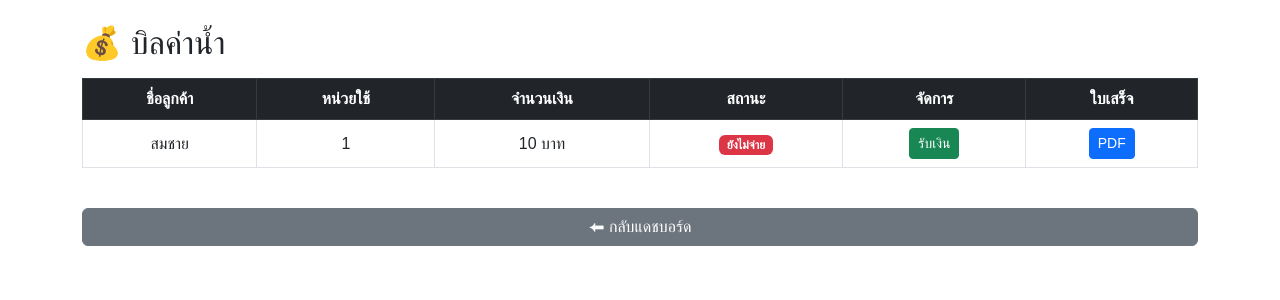
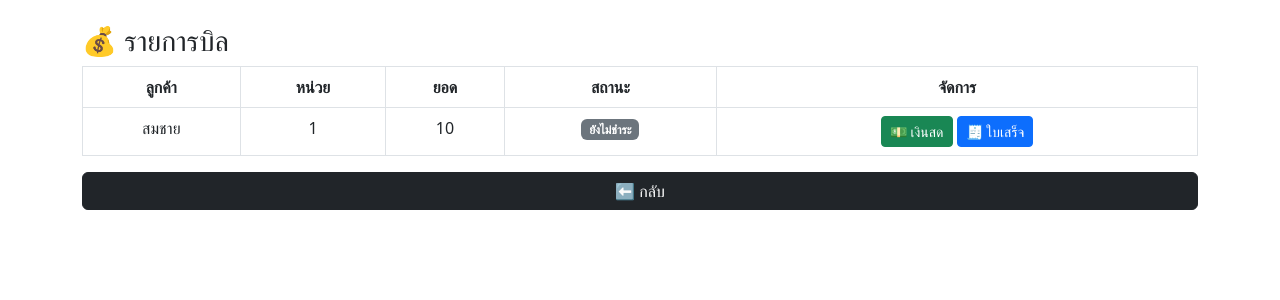
Before and after one commit to poplaga2019-max/water-billing, a PHP site: page /bills.php in a window 1280 px wide. Shown: the top 300 px of the page. Run offline with PHP 8.4, Linux system fonts and the light colour scheme; a user stored in the database is signed in; data comes from the database, SQL or seed files in the repository; tables that the repository leaves empty hold one stand-in row (values such as "Sample post").

Commit message:
Update bills.php

```diff
--- a/bills.php
+++ b/bills.php
@@ -7,10 +7,11 @@ if(!isset($_SESSION['user'])){
     exit();
 }
 
+// ดึงบิล
 $res = $conn->query("
 SELECT b.*, c.name
 FROM bills b
-JOIN customers c ON b.customer_id = c.id
+JOIN customers c ON b.customer_id=c.id
 ORDER BY b.id DESC
 ");
 ?>
@@ -19,72 +20,77 @@ ORDER BY b.id DESC
 <html>
 <head>
 <title>บิลค่าน้ำ</title>
-
 <meta name="viewport" content="width=device-width, initial-scale=1">
 
 <link href="https://cdn.jsdelivr.net/npm/bootstrap@5.3.0/dist/css/bootstrap.min.css" rel="stylesheet">
 </head>
 
-<body class="container mt-4" style="font-family: THSarabun, sans-serif;">
+<body class="container mt-4">
 
-<h2 class="mb-3">💰 บิลค่าน้ำ</h2>
+<h3>💰 รายการบิล</h3>
 
-<div class="table-responsive">
+<table class="table table-bordered text-center">
 
-<table class="table table-bordered text-center align-middle">
-
-<tr class="table-dark">
-    <th>ชื่อลูกค้า</th>
-    <th>หน่วยใช้</th>
-    <th>จำนวนเงิน</th>
+<tr>
+<th>ลูกค้า</th>
+<th>หน่วย</th>
+<th>ยอด</th>
 <th>สถานะ</th>
 <th>จัดการ</th>
-    <th>ใบเสร็จ</th>
 </tr>
 
-<?php while($row = $res->fetch_assoc()){ ?>
+<?php while($r = $res->fetch_assoc()){
+
+// สีสถานะ
+$statusColor = [
+    'pending' => 'secondary',
+    'verify' => 'warning',
+    'paid' => 'success'
+];
+
+// ข้อความสถานะ
+$statusText = [
+    'pending' => 'ยังไม่ชำระ',
+    'verify' => 'รอตรวจสอบ',
+    'paid' => 'ชำระแล้ว'
+];
+?>
+
 <tr>
 
-    <td><?= $row['name'] ?></td>
-
-    <td><?= $row['used_unit'] ?></td>
-
-    <td><?= number_format($row['amount']) ?> บาท</td>
+<td><?= $r['name'] ?></td>
+<td><?= $r['used_unit'] ?></td>
+<td><?= number_format($r['amount']) ?></td>
 
 <td>
-        <?php if($row['status']=='paid'){ ?>
-            <span class="badge bg-success">จ่ายแล้ว</span>
-        <?php }else{ ?>
-            <span class="badge bg-danger">ยังไม่จ่าย</span>
-        <?php } ?>
+<span class="badge bg-<?= $statusColor[$r['status']] ?>">
+<?= $statusText[$r['status']] ?>
+</span>
 </td>
 
 <td>
-        <?php if($row['status']!='paid'){ ?>
-            <a href="pay.php?id=<?= $row['id'] ?>" class="btn btn-success btn-sm">
-                รับเงิน
+
+<!-- จ่ายเงินสด -->
+<?php if($r['status'] != 'paid'){ ?>
+<a href="pay.php?id=<?= $r['id'] ?>" class="btn btn-success btn-sm">
+💵 เงินสด
 </a>
-        <?php }else{ ?>
-            ✔
 <?php } ?>
-    </td>
 
-    <td>
-        <a href="receipt.php?id=<?= $row['id'] ?>" class="btn btn-primary btn-sm">
-            PDF
+<!-- ใบเสร็จ -->
+<a href="receipt.php?id=<?= $r['id'] ?>" target="_blank" class="btn btn-primary btn-sm">
+🧾 ใบเสร็จ
 </a>
+
 </td>
 
 </tr>
+
 <?php } ?>
 
 </table>
 
-</div>
-
-<br>
-
-<a href="dashboard.php" class="btn btn-secondary w-100">⬅ กลับแดชบอร์ด</a>
+<a href="dashboard.php" class="btn btn-dark w-100">⬅ กลับ</a>
 
 </body>
 </html>
```
Lines whose indentation alone changed are shown as unchanged.
